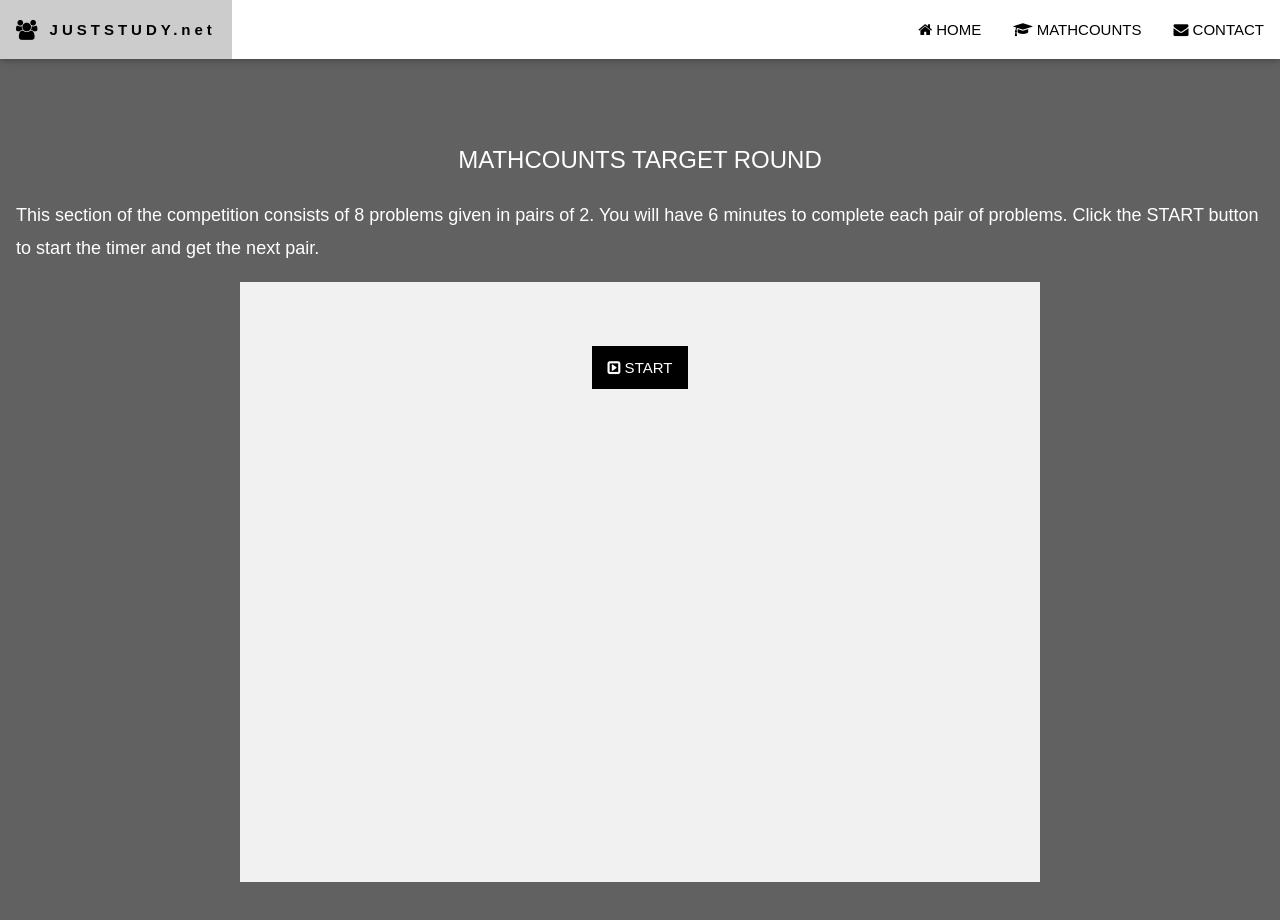
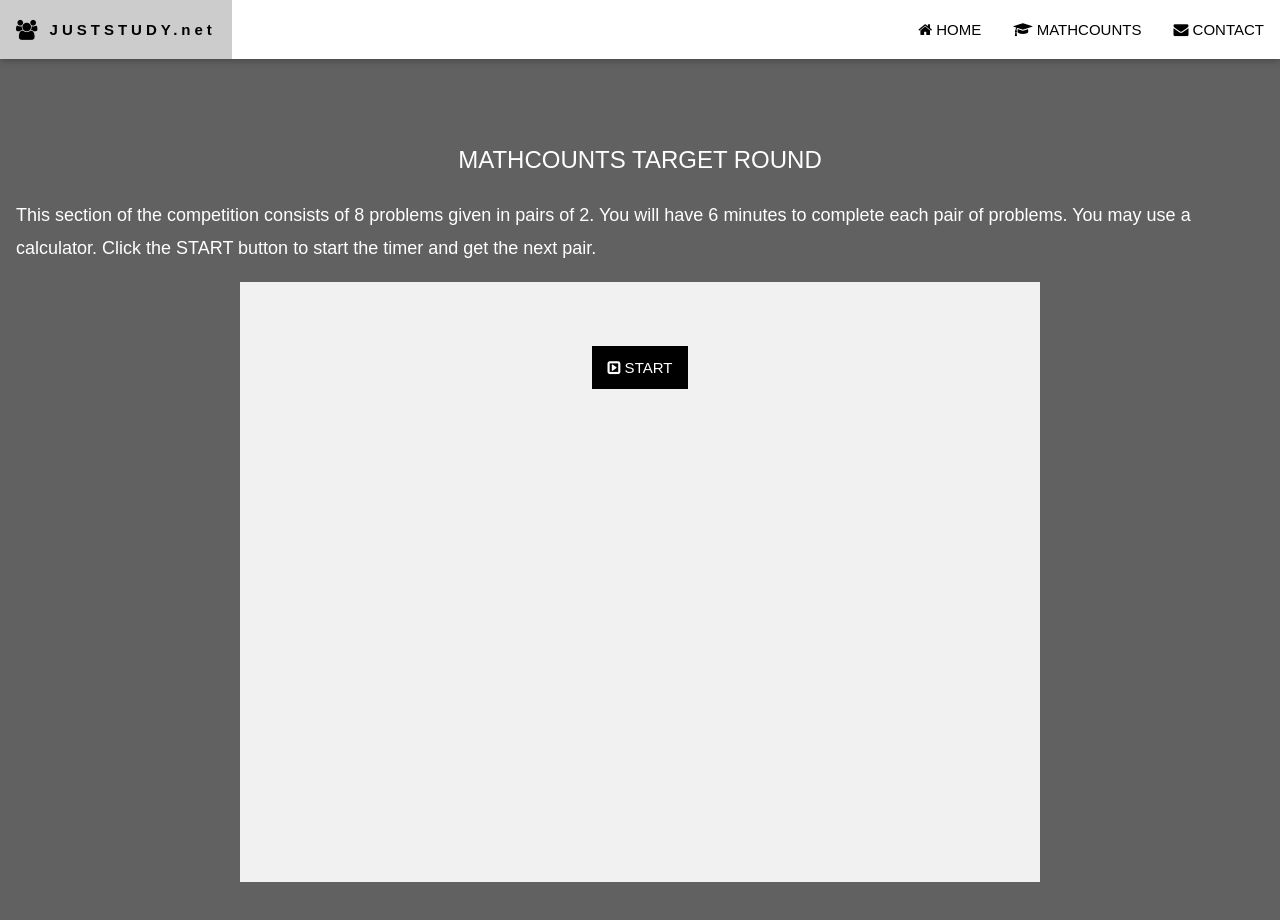
Before and after one commit to valxin/juststudy, a plain HTML site: page static/template/target_round.html in a window 1280 px wide. Drawn offline with Linux system fonts and the light colour scheme.

Commit message:
target images

```diff
--- a/static/template/target_round.html
+++ b/static/template/target_round.html
@@ -62,7 +62,7 @@ body, html {
 <div class="w3-container w3-dark-grey" style="padding:128px 16px" id="pricing">
   <h3 class="w3-center">MATHCOUNTS TARGET ROUND</h3>
   <p class="w3-large">
-    This section of the competition consists of 8 problems given in pairs of 2. You will have 6 minutes to complete each pair of problems.
+    This section of the competition consists of 8 problems given in pairs of 2. You will have 6 minutes to complete each pair of problems. You may use a calculator.
     Click the START button to start the timer and get the next pair.
   </p>
 
```
Also changed, not shown: static/images/2023/2023-chapter-target-4.png (added), static/images/2023/2023-chapter-target-7.png (added), static/images/2023/2023-state-target-4.png (added), static/images/2023/2023-state-target-6.png (added), static/images/2023/2023-state-target-7.png (added).
